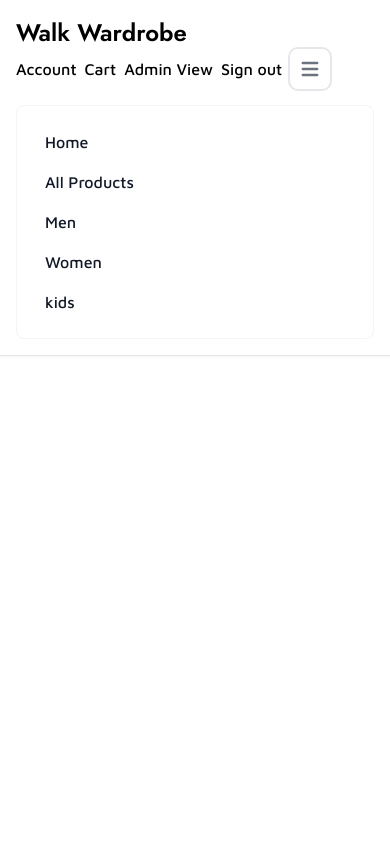
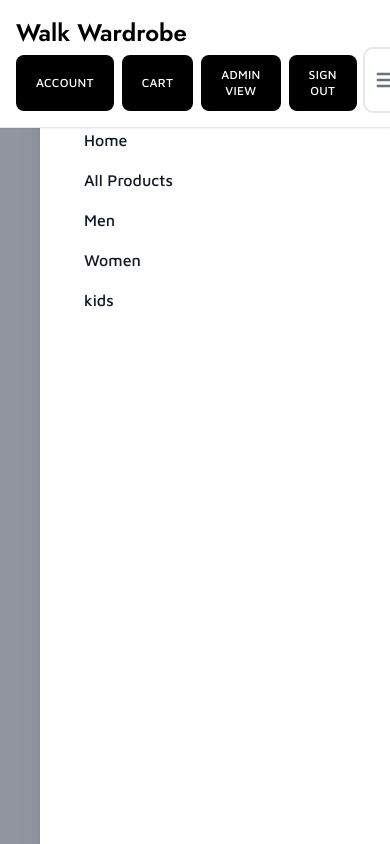
Before and after one commit to md-anas-sabah/walk-wardrobe, a Next.js app: page / in a window 390 px wide. Both pictures are taken after a click on the button "Open main menu". Built offline with nearby package versions, Linux system fonts and the light colour scheme.

Commit message:
fixed bugs and created modal

```diff
--- /dev/null
+++ b/src/components/CommonModal/index.js
@@ -0,0 +1,66 @@
+"use client";
+
+import { Dialog, Transition } from "@headlessui/react";
+import { Fragment } from "react";
+
+export default function CommonModal({
+  modalTitle,
+  mainContent,
+  showButtons,
+  buttonComponent,
+  show,
+  setShow,
+  showModalTitle,
+}) {
+  return (
+    <Transition.Root show={show} as="Fragment">
+      <Dialog as="div" className={"relative z-10"} onClose={setShow}>
+        <Transition.Child
+          as={Fragment}
+          enter="ease-in-out duration-900"
+          enterFrom="opacity-0"
+          enterTo="opacity-100"
+          leave="ease-in-out duration-500"
+          leaveFrom="opacity-100"
+          leaveTo="opacity-0"
+        >
+          <div className="fixed inset-0 bg-gray-500 bg-opacity-75 transition-opacity" />
+        </Transition.Child>
+
+        <div className="fixed inset-0 overflow-hidden">
+          <div className="absolute inset-0 overflow-hidden">
+            <div className="fixed inset-y-0 right-0 flex max-w-full pl-10">
+              <Transition.Child
+                as={Fragment}
+                enter="ease-in-out duration-900"
+                enterFrom="opacity-0"
+                enterTo="opacity-100"
+                leave="ease-in-out duration-500"
+                leaveFrom="opacity-100"
+                leaveTo="opacity-0"
+              >
+                <Dialog.Panel className={"w-screen max-w-md"}>
+                  <div className="flex h-full flex-col overflow-y-scroll bg-white shadow-xl">
+                    <div className="flex-1 overflow-y-auto px-4 py-6 sm:px-6">
+                      {showModalTitle ? (
+                        <div className="flex items-start justify-between">
+                          <Dialog.Title>{modalTitle}</Dialog.Title>
+                        </div>
+                      ) : null}
+                      <div className="mt-20">{mainContent}</div>
+                    </div>
+                    {showButtons ? (
+                      <div className="border-t border-gray-300 px-4 py-6 sm:px-6">
+                        {buttonComponent}
+                      </div>
+                    ) : null}
+                  </div>
+                </Dialog.Panel>
+              </Transition.Child>
+            </div>
+          </div>
+        </div>
+      </Dialog>
+    </Transition.Root>
+  );
+}
--- a/src/components/navbar/index.js
+++ b/src/components/navbar/index.js
@@ -1,8 +1,10 @@
 "use client";
 
-import { Fragment } from "react";
+import { Fragment, useContext } from "react";
 import { Jost } from "next/font/google";
 import { adminNavOptions, navOptions, styles } from "@/utils";
+import { GlobalContext } from "@/context";
+import CommonModal from "../CommonModal";
 
 const isAdminView = false;
 const isAuthUser = true;
@@ -14,13 +16,19 @@
   subsets: ["latin"],
 });
 
-function NavItems() {
+function NavItems({ isModalView = false }) {
   return (
     <div
-      className="items-center justify-between w-full md:flex md:w-auto"
+      className={`items-center justify-between w-full md:flex md:w-auto ${
+        isModalView ? "" : "hidden"
+      }`}
       id="nav-items"
     >
-      <ul className="flex flex-col p-4 md:p-0 mt-4 font-medium border border-gray-100 rounded-lg md:flex-row md:space-x-8 md:mt-0 md:border-0 bg-white">
+      <ul
+        className={`flex flex-col p-4 md:p-0 mt-4 font-medium rounded-lg md:flex-row md:space-x-8 md:mt-0 md:border-0 bg-white ${
+          isModalView ? "border-none" : "border border-gray-100"
+        }`}
+      >
         {isAdminView
           ? adminNavOptions.map((item) => (
               <li
@@ -44,6 +52,8 @@
 }
 
 export default function Navbar() {
+  const { showNavModal, setShowNavModal } = useContext(GlobalContext);
+
   return (
     <>
       <nav className="bg-white fixed w-full z-20 top-0 left-0 border-b shadow-sm border-gray-200 ">
@@ -57,21 +67,33 @@
           <div className="flex md:order-2 gap-2">
             {!isAdminView && isAuthUser ? (
               <Fragment>
-                <button className={styles.button}>Account</button>
-                <button className={styles.button}>Cart</button>
+                <button className="mt-1.5 inline-block bg-black px-5 py-3 text-xs font-medium rounded-lg uppercase tracking-wide  text-white hover:bg-gray-700">
+                  Account
+                </button>
+                <button className="mt-1.5 inline-block bg-black px-5 py-3 text-xs font-medium rounded-lg uppercase tracking-wide  text-white hover:bg-gray-700">
+                  Cart
+                </button>
               </Fragment>
             ) : null}
             {user?.role === "admin" ? (
               isAdminView ? (
-                <button className={styles.button}>Client View</button>
+                <button className="mt-1.5 inline-block bg-black px-5 py-3 text-xs font-medium rounded-lg uppercase tracking-wide  text-white hover:bg-gray-700">
+                  Client View
+                </button>
               ) : (
-                <button className={styles.button}>Admin View</button>
+                <button className="mt-1.5 inline-block bg-black px-5 py-3 text-xs font-medium rounded-lg uppercase tracking-wide  text-white hover:bg-gray-700">
+                  Admin View
+                </button>
               )
             ) : null}
             {isAuthUser ? (
-              <button className={styles.button}>Sign out</button>
+              <button className="mt-1.5 inline-block bg-black px-5 py-3 text-xs font-medium rounded-lg uppercase tracking-wide  text-white hover:bg-gray-700">
+                Sign out
+              </button>
             ) : (
-              <button className={styles.button}>Login</button>
+              <button className="mt-1.5 inline-block bg-black px-5 py-3 text-xs font-medium rounded-lg uppercase tracking-wide  text-white hover:bg-gray-700">
+                Login
+              </button>
             )}
             <button
               data-collapse-toggle="navbar-sticky"
@@ -79,8 +101,7 @@
               className="inline-flex items-center p-2 text-sm text-gray-500 rounded-lg md:hidden hover:bg-gray-100 focus:outline-none focus:ring-2 focus:ring-gray-200 dark:text-gray-400 dark:hover:bg-gray-700 dark:focus:ring-gray-600"
               aria-controls="navbar-sticky"
               aria-expanded="false"
-
-              // onClick={() => setShowNavModal(true)}
+              onClick={() => setShowNavModal(true)}
             >
               <span className="sr-only">Open main menu</span>
               <svg
@@ -101,6 +122,12 @@
           <NavItems />
         </div>
       </nav>
+      <CommonModal
+        showModalTitle={false}
+        mainContent={<NavItems isModalView={true} />}
+        show={showNavModal}
+        setShow={setShowNavModal}
+      />
     </>
   );
 }
--- a/src/context/index.js
+++ b/src/context/index.js
@@ -1,9 +1,15 @@
 "use client";
 
-import { createContext } from "react";
+import { createContext, useState } from "react";
 
 export const GlobalContext = createContext(null);
 
 export default function GlobalState({ children }) {
-  return <GlobalContext.Provider value={{}}>{children}</GlobalContext.Provider>;
+  const [showNavModal, setShowNavModal] = useState(false);
+
+  return (
+    <GlobalContext.Provider value={{ showNavModal, setShowNavModal }}>
+      {children}
+    </GlobalContext.Provider>
+  );
 }
```
